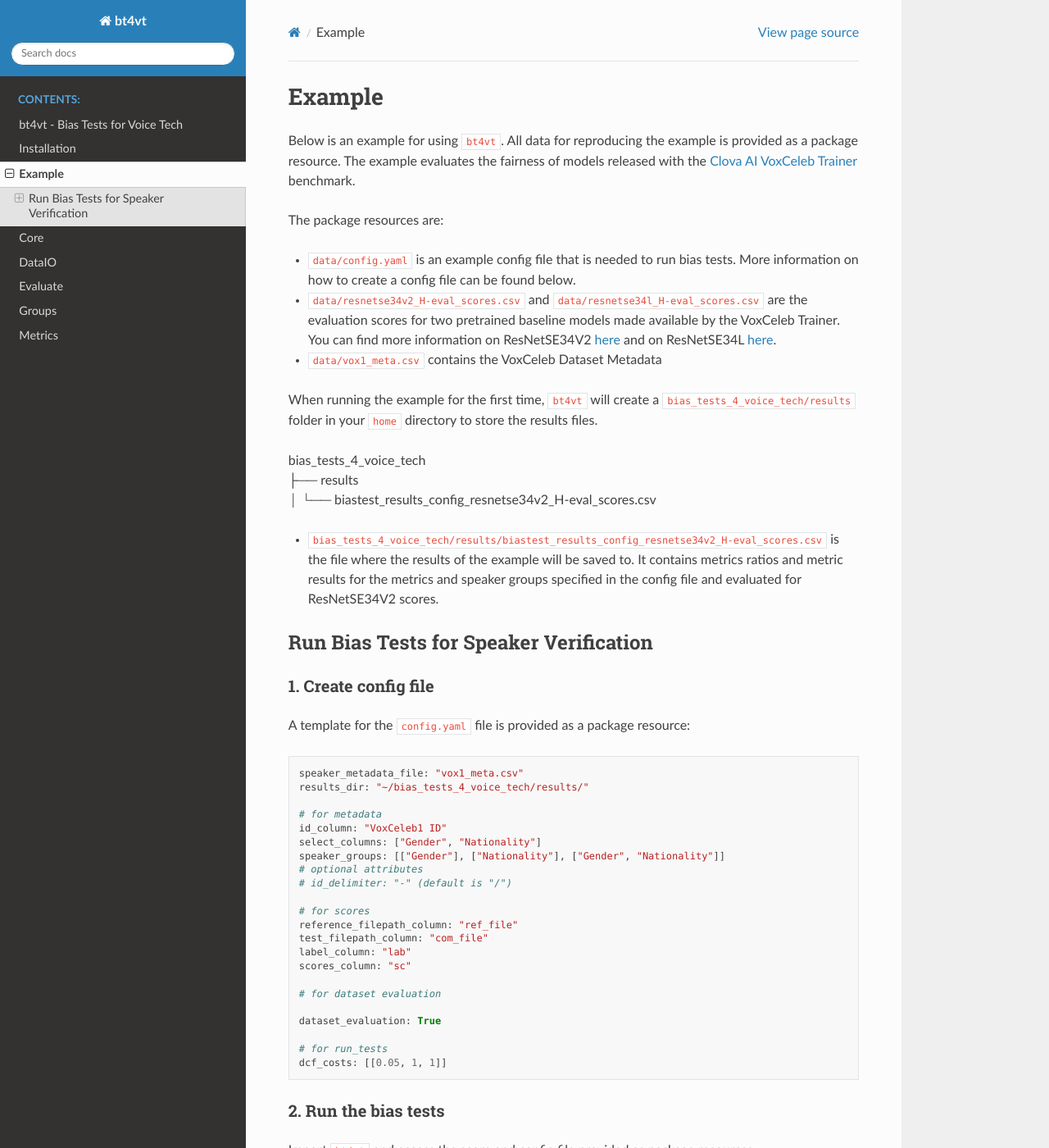
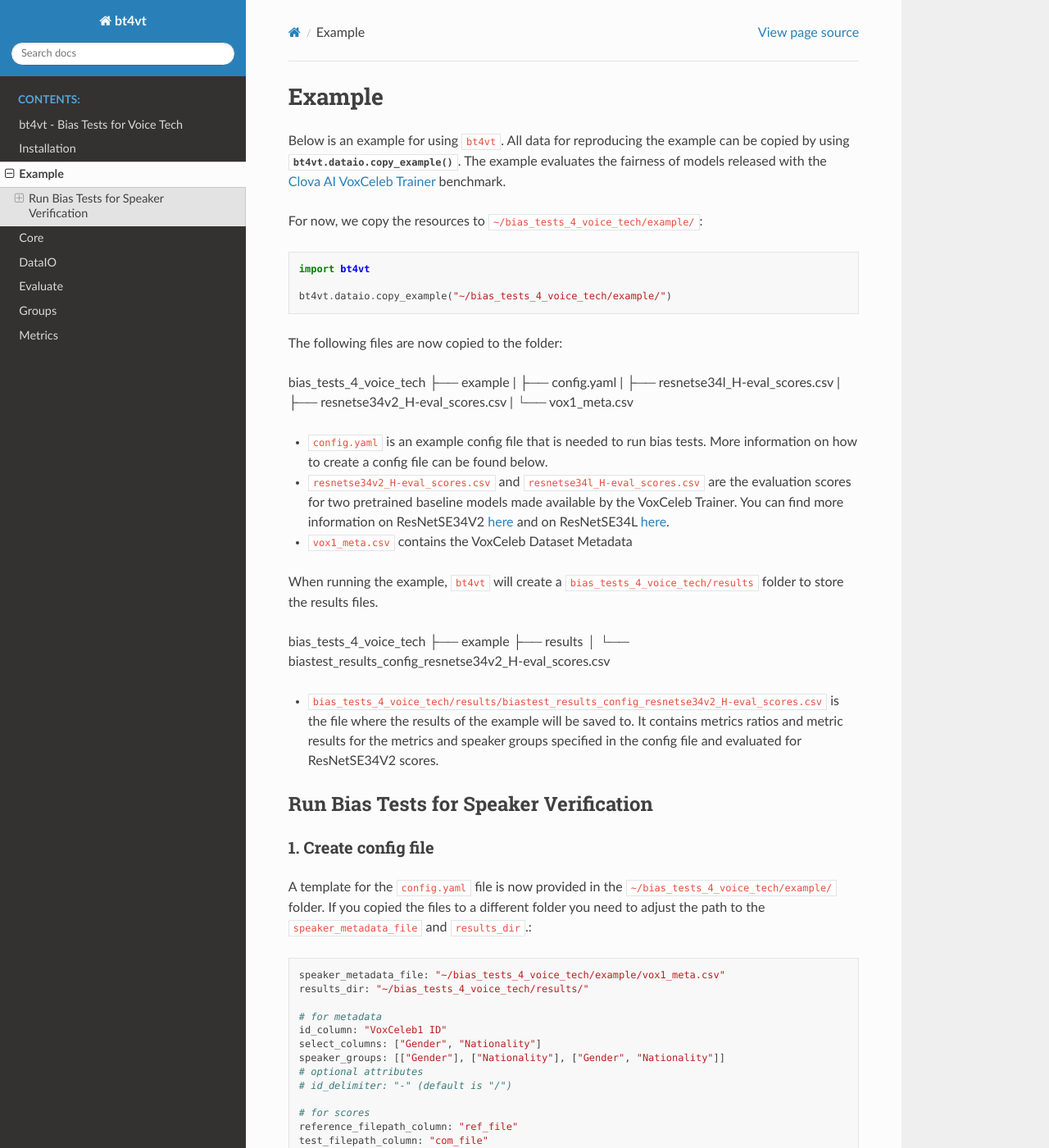
Before and after one commit to wiebket/bt4vt, a Sphinx documentation site: the page built from docs/source/example.rst, in a window 1280 px wide and 1400 px high. Shown: the whole window at 82% size. Built offline with Sphinx 7.4.7 and the Read the Docs theme 2.0.0, drawn with Linux system fonts in a browser that asks for light colours; some of the changed text lies outside the part shown.

Commit message:
Adjust Readme and docs for copy_example

```diff
--- a/docs/source/example.rst
+++ b/docs/source/example.rst
@@ -2,19 +2,34 @@
 Example
 =======
 
-Below is an example for using ``bt4vt``. All data for reproducing the example is provided as a package resource. The example evaluates the fairness of models released with the `Clova AI VoxCeleb Trainer <https://github.com/clovaai/voxceleb_trainer>`_ benchmark.
+Below is an example for using ``bt4vt``. All data for reproducing the example can be copied by using :py:func:`bt4vt.dataio.copy_example`. The example evaluates the fairness of models released with the `Clova AI VoxCeleb Trainer <https://github.com/clovaai/voxceleb_trainer>`_ benchmark.
 
-The package resources are:
+For now, we copy the resources to ``~/bias_tests_4_voice_tech/example/``::
 
-- ``data/config.yaml`` is an example config file that is needed to run bias tests. More information on how to create a config file can be found below.
-- ``data/resnetse34v2_H-eval_scores.csv`` and ``data/resnetse34l_H-eval_scores.csv`` are the evaluation scores for two pretrained baseline models made available by the VoxCeleb Trainer. You can find more information on ResNetSE34V2 `here <https://arxiv.org/abs/2009.14153>`_ and on ResNetSE34L `here <https://doi.org/10.21437/Interspeech.2020-1064>`_.
-- ``data/vox1_meta.csv`` contains the VoxCeleb Dataset Metadata
+    import bt4vt
 
-When running the example for the first time, ``bt4vt`` will create a ``bias_tests_4_voice_tech/results`` folder in your ``home`` directory to store the results files.
+    bt4vt.dataio.copy_example("~/bias_tests_4_voice_tech/example/")
 
-| bias_tests_4_voice_tech
-| ├── results
-| │   └── biastest_results_config_resnetse34v2_H-eval_scores.csv
+
+The following files are now copied to the folder:
+
+bias_tests_4_voice_tech
+├── example
+| ├── config.yaml
+| ├── resnetse34l_H-eval_scores.csv
+| ├── resnetse34v2_H-eval_scores.csv
+| └── vox1_meta.csv
+
+- ``config.yaml`` is an example config file that is needed to run bias tests. More information on how to create a config file can be found below.
+- ``resnetse34v2_H-eval_scores.csv`` and ``resnetse34l_H-eval_scores.csv`` are the evaluation scores for two pretrained baseline models made available by the VoxCeleb Trainer. You can find more information on ResNetSE34V2 `here <https://arxiv.org/abs/2009.14153>`_ and on ResNetSE34L `here <https://doi.org/10.21437/Interspeech.2020-1064>`_.
+- ``vox1_meta.csv`` contains the VoxCeleb Dataset Metadata
+
+When running the example, ``bt4vt`` will create a ``bias_tests_4_voice_tech/results`` folder to store the results files.
+
+bias_tests_4_voice_tech
+├── example
+├── results
+│   └── biastest_results_config_resnetse34v2_H-eval_scores.csv
 
 - ``bias_tests_4_voice_tech/results/biastest_results_config_resnetse34v2_H-eval_scores.csv`` is the file where the results of the example will be saved to. It contains metrics ratios and metric results for the metrics and speaker groups specified in the config file and evaluated for ResNetSE34V2 scores.
 
@@ -25,9 +40,10 @@ _______________________________________
 1. Create config file
 ^^^^^^^^^^^^^^^^^^^^^^^^^^^^^^^^^^^^^^^^^^^^^^^^^^^^^^
 
-A template for the ``config.yaml`` file is provided as a package resource::
+A template for the ``config.yaml`` file is now provided in the ``~/bias_tests_4_voice_tech/example/`` folder.
+If you copied the files to a different folder you need to adjust the path to the ``speaker_metadata_file`` and ``results_dir``.::
 
-    speaker_metadata_file: "vox1_meta.csv"
+    speaker_metadata_file: "~/bias_tests_4_voice_tech/example/vox1_meta.csv"
     results_dir: "~/bias_tests_4_voice_tech/results/"
 
     # for metadata
@@ -57,14 +73,8 @@ Import ``bt4vt`` and access the score and config file provided as package resour
 
 Pass the score and config file path to the :py:class:`bt4vt.core.SpeakerBiasTest` class and run the :py:func:`bt4vt.core.SpeakerBiasTest.run_tests` function::
 
-    import bt4vt
-    import importlib.resources
-
-    with importlib.resources.path("bt4vt.data", "resnetse34v2_H-eval_scores.csv") as path:
-        score_file = str(path)
-
-    with importlib.resources.path("bt4vt.data", "config.yaml") as path:
-        config_file = str(path)
+    score_file = "~/bias_tests_4_voice_tech/example/resnetse34v2_H-eval_scores.csv"
+    config_file = "~/bias_tests_4_voice_tech/example/config.yaml"
 
     test = bt4vt.core.SpeakerBiasTest(score_file, config_file)
     test.run_tests()
```
Also changed, not shown: README.md (+21 -13 lines), 1 other file.
